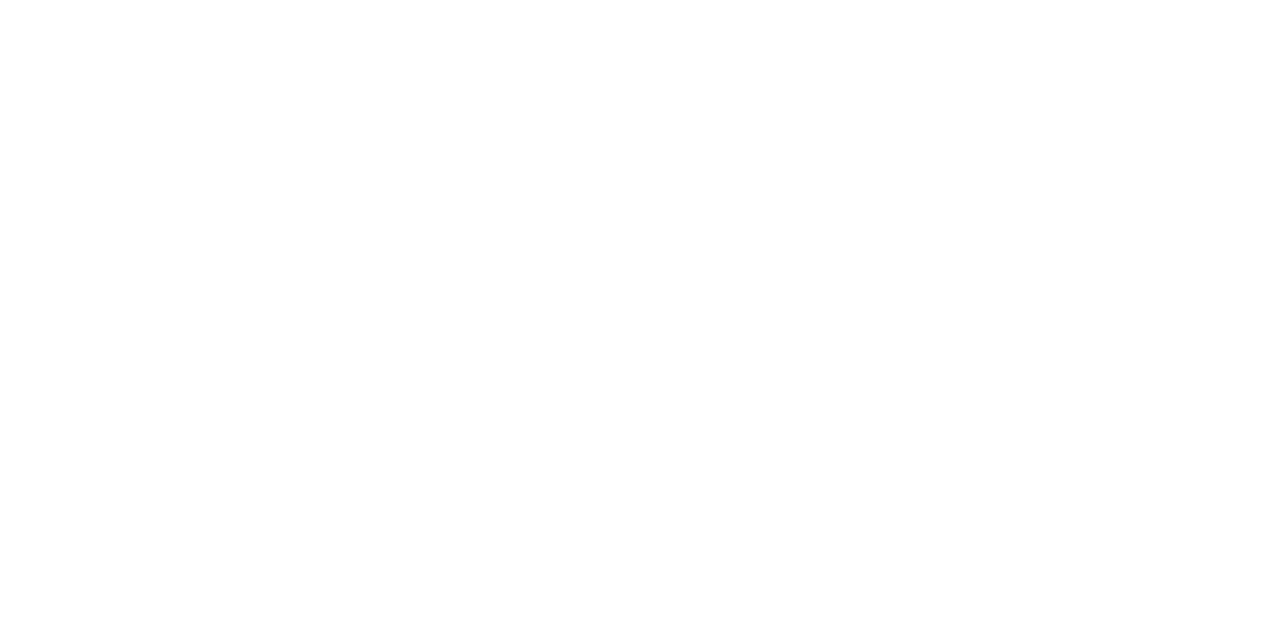
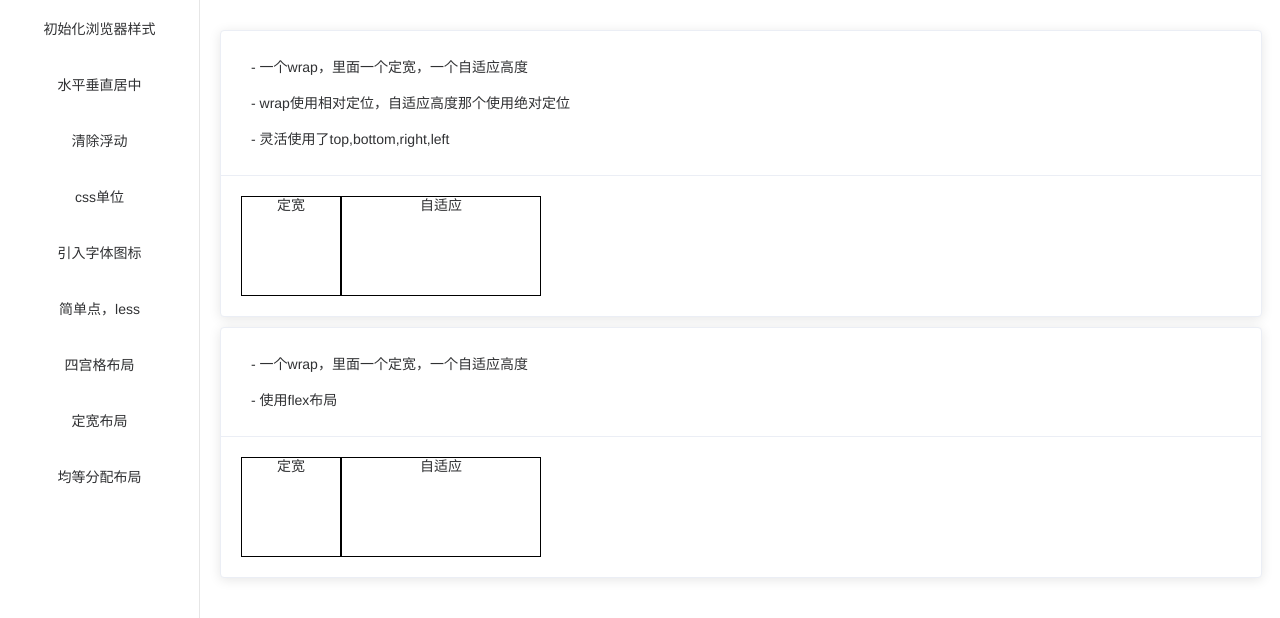
Before and after one commit to yokiyokiyoki/css-study, a Vue app: page /#/fixWidth in a window 1280 px wide. Shown: the top 618 px of the page. Built offline with nearby package versions, Linux system fonts and the light colour scheme.

Commit message:
均等分配

```diff
--- /dev/null
+++ b/src/pages/average/index.vue
@@ -0,0 +1,6 @@
+<template>
+  <div class="average">1</div>
+</template>
+<script>
+export default {};
+</script>
--- /dev/null
+++ b/src/pages/fixWidth/index.vue
@@ -0,0 +1,77 @@
+<template>
+    <div class="fixWidth">
+        <el-card class="box-card">
+            <div slot='header'>
+                <div class="title">- 一个wrap，里面一个定宽，一个自适应高度</div>
+                <div class="title">- wrap使用相对定位，自适应高度那个使用绝对定位</div>
+                <div class="title">- 灵活使用了top,bottom,right,left</div>
+            </div>
+            <div class="item">
+                <div class="wrap-abs">
+                    <div class="left border-box">定宽</div>
+                    <div class="right border-box">自适应</div>
+                </div>
+            </div>
+        </el-card>
+        <el-card class="box-card">
+            <div slot='header'>
+                <div class="title">- 一个wrap，里面一个定宽，一个自适应高度</div>
+                <div class="title">- 使用flex布局</div>
+            </div>
+            <div class="item">
+                <div class="wrap-flex">
+                    <div class="left border-box">定宽</div>
+                    <div class="right border-box">自适应</div>
+                </div>
+            </div>
+        </el-card>
+    </div>
+</template>
+<script>
+export default {};
+</script>
+<style lang="less" scoped>
+.border-box {
+  border: 1px solid black;
+}
+.box-card {
+  width: 100%;
+  margin: 10px 0px;
+  .item {
+    .wrap-abs {
+      width: 300px;
+      height: 100px;
+      position: relative;
+      .left {
+        width: 100px;
+        height: 100px;
+        box-sizing: border-box;
+      }
+      .right {
+        position: absolute;
+        top: 0;
+        left: 100px;
+        right: 0;
+        bottom: 0;
+      }
+    }
+    .wrap-flex {
+      width: 300px;
+      height: 100px;
+      display: flex;
+      .left {
+        width: 100px;
+        height: 100px;
+        box-sizing: border-box;
+      }
+      .right {
+        flex: 1;
+      }
+    }
+  }
+  .title {
+    text-align: left;
+    padding: 10px;
+  }
+}
+</style>
--- a/src/pages/index.vue
+++ b/src/pages/index.vue
@@ -25,6 +25,12 @@
             </el-menu-item>
             <el-menu-item index="fourPalace">
                 <span slot="title">四宫格布局</span>
+            </el-menu-item>
+            <el-menu-item index="fixWidth">
+                <span slot="title">定宽布局</span>
+            </el-menu-item>
+            <el-menu-item index="average">
+                <span slot="title">均等分配布局</span>
             </el-menu-item>
             </el-menu>
         </el-aside>
--- a/src/router/index.js
+++ b/src/router/index.js
@@ -8,6 +8,8 @@
 import ImportFont from "@/pages/importFont";
 import LessFun from "@/pages/lessFun";
 import FourPalace from "@/pages/fourPalace";
+import FixWidth from "@/pages/fixWidth";
+import Average from "@/pages/average";
 
 Vue.use(Router);
 
@@ -52,6 +54,16 @@
           path: "fourPalace",
           name: "FourPalace",
           component: FourPalace
+        },
+        {
+          path: "fixWidth",
+          name: "FixWidth",
+          component: FixWidth
+        },
+        {
+          path: "average",
+          name: "Average",
+          component: Average
         }
       ]
     }
```
